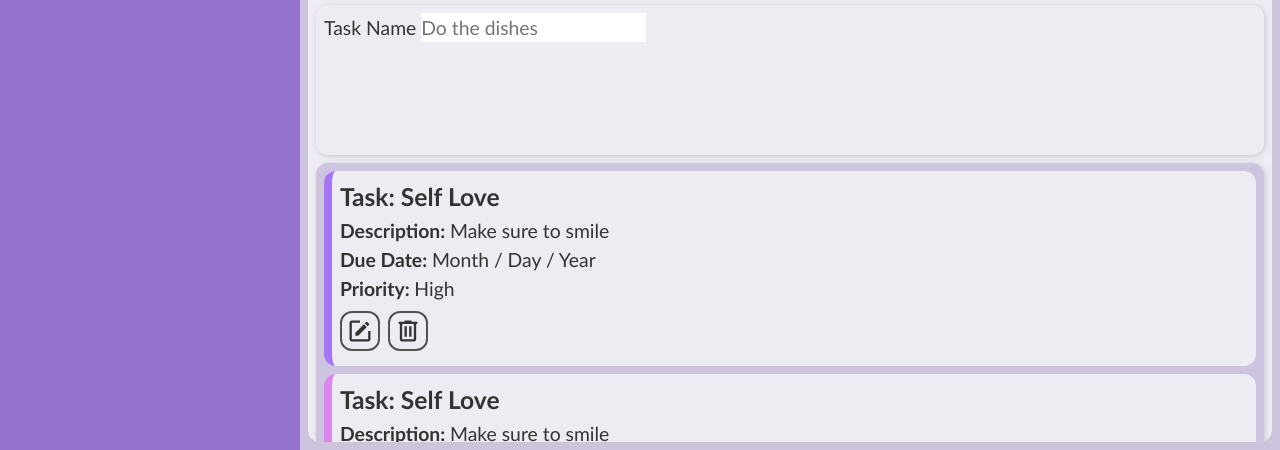
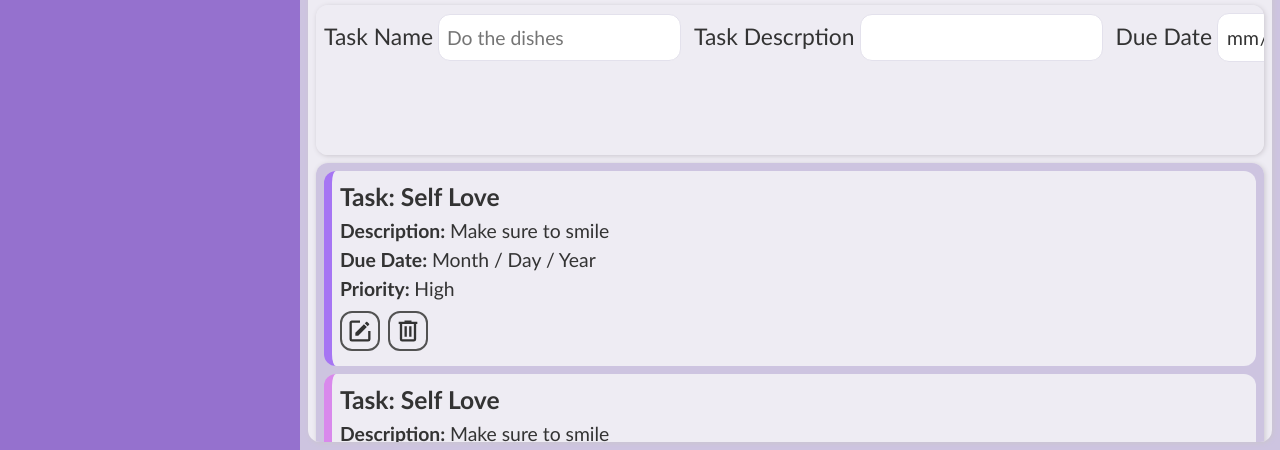
Before and after one commit to gaberashko/plan-it, a website built with webpack: page src/template.html in a window 1280 px wide. Shown: the part 350-800 px from the top of the page. Built offline with nearby package versions, Linux system fonts and the light colour scheme.

Commit message:
Form structuring

```diff
--- a/src/styles.css
+++ b/src/styles.css
@@ -39,6 +39,7 @@
     --mpd: 32px;
     --lpd: 64px;
     --sis: 40px;
+    --sftnts: 1.3rem;
     --xftnts: 2rem;
     --pbrdr: 8px;
 }
@@ -82,8 +83,32 @@ h4 {
     font-size:1.4rem;
 }
 
-input[type="text"] {
+label {
+    display: block;
+    font-size: var(--sftnts);
+}
 
+input {
+    margin-right:var(--spd)
+}
+
+input[type="text"], input[type="date"] {
+    padding: var(--spd);
+    border-radius: var(--brdr);
+    border: 1px solid var(--itc);
+}
+
+input[type="text"]:focus {
+    filter: brightness(.98);
+    border: 1px solid black;
+}
+
+form {
+    text-wrap: nowrap;
+}
+
+form > * {
+    display: inline-block;
 }
 
 .grid {
--- a/src/template.html
+++ b/src/template.html
@@ -28,6 +28,10 @@
                 <form action="" method="post" class="card task-form" id="task-form">
                     <label for="taskName">Task Name</label>
                     <input type="text" name="taskName" id="taskName" placeholder="Do the dishes" required/>
+                    <label for="taskDescription">Task Descrption</label>
+                    <input type="text" name="taskDescription" id="taskDescription"/>
+                    <label for="taskDate">Due Date</label>
+                    <input type="date" name="taskDate" id="taskDate">
                 </form>
                 <div class="flex task-container card">
                     <div class="task card hover-box phigh">
```
